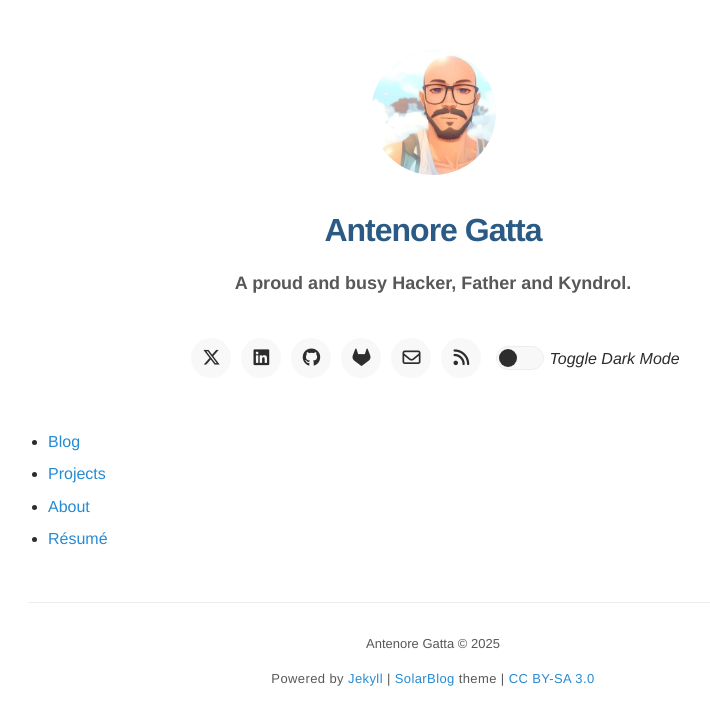
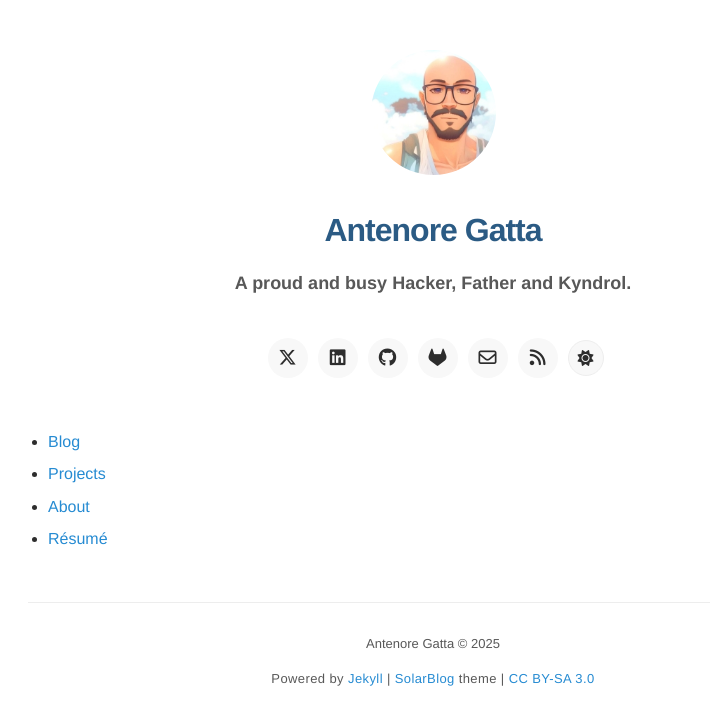
Before and after one commit to antenore/antenore.simbiosi.org, a Jekyll site: the page built from index.html, in a window 1280 px wide. Shown: the top 725 px of the page, without its empty margins (207-917 px from the left). Built offline with Jekyll 4.4.1, drawn with Linux system fonts in a browser that asks for light colours; nearby versions of some CDN libraries.

Commit message:
Fix theme switcher

```diff
--- a/_includes/header-minimal.html
+++ b/_includes/header-minimal.html
@@ -4,12 +4,11 @@
             {{ site.name }}
         </a>
 
-        <div class="theme-switch-wrapper">
+        <div class="theme-switch-wrapper" aria-label="Toggle Dark Mode">
             <label class="theme-switch" for="theme-toggle">
                 <input type="checkbox" id="theme-toggle" />
-                <span class="slider round"></span>
+                <span class="slider"></span>
             </label>
-            <em>Toggle Dark Mode</em>
         </div>
     </div>
 </header>
--- a/_includes/header.html
+++ b/_includes/header.html
@@ -53,12 +53,11 @@
             <i class="fa-solid fa-rss"></i>
         </a>
 
-        <div class="theme-switch-wrapper">
+        <div class="theme-switch-wrapper" aria-label="Toggle Dark Mode">
             <label class="theme-switch" for="theme-toggle">
                 <input type="checkbox" id="theme-toggle" />
-                <span class="slider round"></span>
+                <span class="slider"></span>
             </label>
-            <em>Toggle Dark Mode</em>
         </div>
     </div>
 </header>
--- a/assets/css/main.scss
+++ b/assets/css/main.scss
@@ -462,24 +462,25 @@
 // Theme toggle styling
 .theme-switch-wrapper {
   position: relative;
-  display: flex;
+  display: inline-flex;
   align-items: center;
   justify-content: center;
   gap: 0.5rem;
-  margin-left: 1rem;
+  margin-left: 0.5rem;
 }
 
 .theme-switch {
   position: relative;
   display: inline-block;
-  width: 48px;
-  height: 24px;
+  width: 36px;
+  height: 36px;
 }
 
 .theme-switch input {
   opacity: 0;
   width: 0;
   height: 0;
+  position: absolute;
 }
 
 .slider {
@@ -490,45 +491,53 @@
   right: 0;
   bottom: 0;
   background-color: var(--background-alt);
-  transition: .4s;
+  transition: .3s;
   border: 1px solid var(--border);
+  display: flex;
+  align-items: center;
+  justify-content: center;
+  border-radius: 50%;
+  overflow: hidden;
 }
 
 .slider:before {
+  font-family: "Font Awesome 6 Free";
+  font-weight: 900;
+  content: "\f185"; /* sun icon */
   position: absolute;
-  content: "";
-  height: 18px;
-  width: 18px;
-  left: 2px;
-  bottom: 2px;
-  background-color: var(--text-main);
-  transition: .4s;
+  color: var(--text-main);
+  font-size: 16px;
+  transition: .3s;
 }
 
-input:checked + .slider {
-  background-color: var(--background-alt);
+input:checked + .slider:before {
+  content: "\f186"; /* moon icon */
+  transform: translateY(0);
 }
 
 input:focus + .slider {
-  box-shadow: 0 0 1px var(--accent);
+  box-shadow: 0 0 0 2px var(--accent);
 }
 
-input:checked + .slider:before {
-  transform: translateX(24px);
+.slider:hover {
+  background-color: var(--accent);
+  transform: translateY(-2px);
 }
 
-/* Rounded sliders */
-.slider.round {
-  border-radius: 24px;
+.slider:hover:before {
+  color: white;
 }
 
-.slider.round:before {
-  border-radius: 50%;
+// Hide the "Toggle Dark Mode" text on mobile
+@media (max-width: 500px) {
+  .theme-switch-wrapper em {
+    display: none;
+  }
 }
 
 // Header-specific theme toggle
 .header-minimal .theme-switch-wrapper {
-  margin-left: 1rem;
+  margin: 0;
 }
 
 // Utility classes
--- a/assets/js/theme-toggle.js
+++ b/assets/js/theme-toggle.js
@@ -3,14 +3,32 @@
   const themeToggle = document.getElementById('theme-toggle');
   if (!themeToggle) return;
 
-  // Check for saved theme preference or use OS preference
+  // Check for saved theme preference
   const savedTheme = localStorage.getItem('theme');
-  const prefersDark = window.matchMedia('(prefers-color-scheme: dark)').matches;
 
-  // Set initial theme
-  if (savedTheme === 'dark' || (!savedTheme && prefersDark)) {
+  // Set initial theme based on saved preference only
+  if (savedTheme === 'dark') {
     document.documentElement.classList.add('dark-theme');
+    document.documentElement.classList.remove('light-theme');
     themeToggle.checked = true;
+  } else if (savedTheme === 'light') {
+    document.documentElement.classList.remove('dark-theme');
+    document.documentElement.classList.add('light-theme');
+    themeToggle.checked = false;
+  } else {
+    // If no saved preference, check system preference
+    const prefersDark = window.matchMedia('(prefers-color-scheme: dark)').matches;
+    if (prefersDark) {
+      document.documentElement.classList.add('dark-theme');
+      document.documentElement.classList.remove('light-theme');
+      themeToggle.checked = true;
+    } else {
+      document.documentElement.classList.remove('dark-theme');
+      document.documentElement.classList.add('light-theme');
+      themeToggle.checked = false;
+    }
+    // Save the initial theme preference
+    localStorage.setItem('theme', prefersDark ? 'dark' : 'light');
   }
 
   // Toggle theme when the checkbox is clicked
@@ -25,19 +43,4 @@
       localStorage.setItem('theme', 'light');
     }
   });
-
-  // Listen for OS theme changes
-  window.matchMedia('(prefers-color-scheme: dark)').addEventListener('change', (e) => {
-    if (!localStorage.getItem('theme')) {
-      if (e.matches) {
-        document.documentElement.classList.add('dark-theme');
-        document.documentElement.classList.remove('light-theme');
-        themeToggle.checked = true;
-      } else {
-        document.documentElement.classList.remove('dark-theme');
-        document.documentElement.classList.add('light-theme');
-        themeToggle.checked = false;
-      }
-    }
-  });
 });
```
